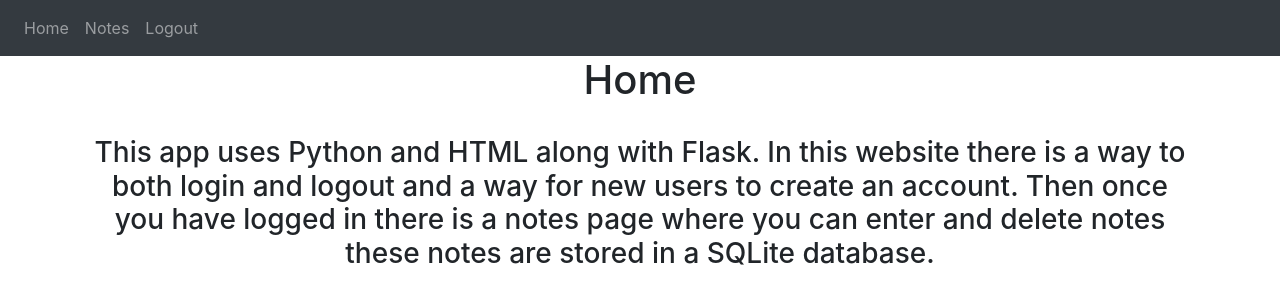
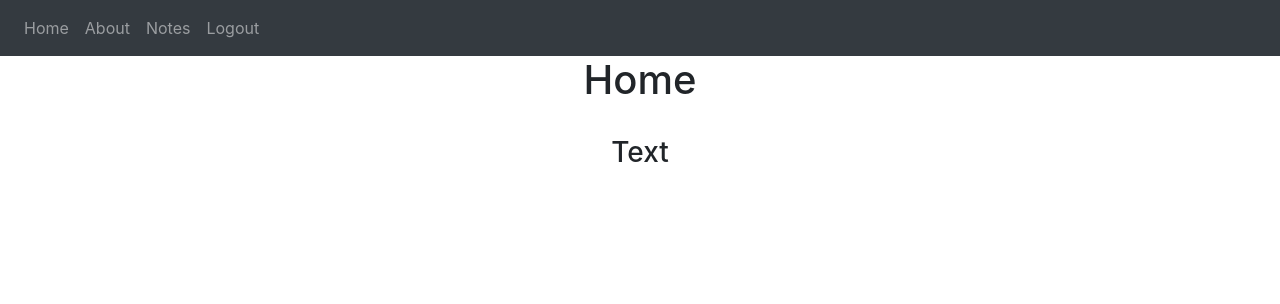
Before and after one commit to AaronTrelstad/Flask_Website, a Flask app: page / in a window 1280 px wide. Shown: the top 304 px of the page. Run offline with Flask 3, Linux system fonts and the light colour scheme; a user stored in the database is signed in; some libraries are stand-ins or nearby versions.

Commit message:
added about

```diff
--- /dev/null
+++ b/website/static/main.css
@@ -0,0 +1,4 @@
+.body {
+    background-color: lightblue;
+    color:lightblue
+}
--- a/website/templates/base.html
+++ b/website/templates/base.html
@@ -14,7 +14,6 @@
       href="https://stackpath.bootstrapcdn.com/font-awesome/4.7.0/css/font-awesome.min.css"
       crossorigin="anonymous"
     />
-
     <title>{% block title %}Nav{% endblock %}</title>
   </head>
   <body>
@@ -31,6 +30,7 @@
         <div class="navbar-nav">
           {% if user.is_authenticated %}
           <a class="nav-item nav-link" id="main" href="/">Home</a>
+          <a class="nav-item nav-link" id="about" href="/about">About</a>
           <a class="nav-item nav-link" id="notes" href="/notes">Notes</a>
           <a class="nav-item nav-link" id="logout" href="/logout">Logout</a>
           {% else %}
--- a/website/templates/main.html
+++ b/website/templates/main.html
@@ -1,8 +1,8 @@
 {% extends "base.html" %} {% block title %}Home{% endblock %} {% block content
     %}
+    <div className="body">
     <h1 align="center">Home</h1>
     <br/>
-    <h3 align="center">This app uses Python and HTML along with Flask. In this website there is a way to both login and logout
-    and a way for new users to create an account. Then once you have logged in there is a notes page where you can enter and delete notes
-    these notes are stored in a SQLite database.</h3>
+    <h3 align="center">Text</h3>
+    </div>
     {% endblock %}
--- a/website/views.py
+++ b/website/views.py
@@ -10,6 +10,11 @@
 @login_required
 def home():
     return render_template("main.html", user=current_user)
+
+@views.route('/about', methods=['GET', 'POST'])
+@login_required
+def about():
+    return render_template("about.html", user=current_user)
 
 @views.route('/notes', methods=['GET', 'POST'])
 @login_required
```
Also changed, not shown: website/templates/about.html (added, +9 -0 lines), instance/database.db.
